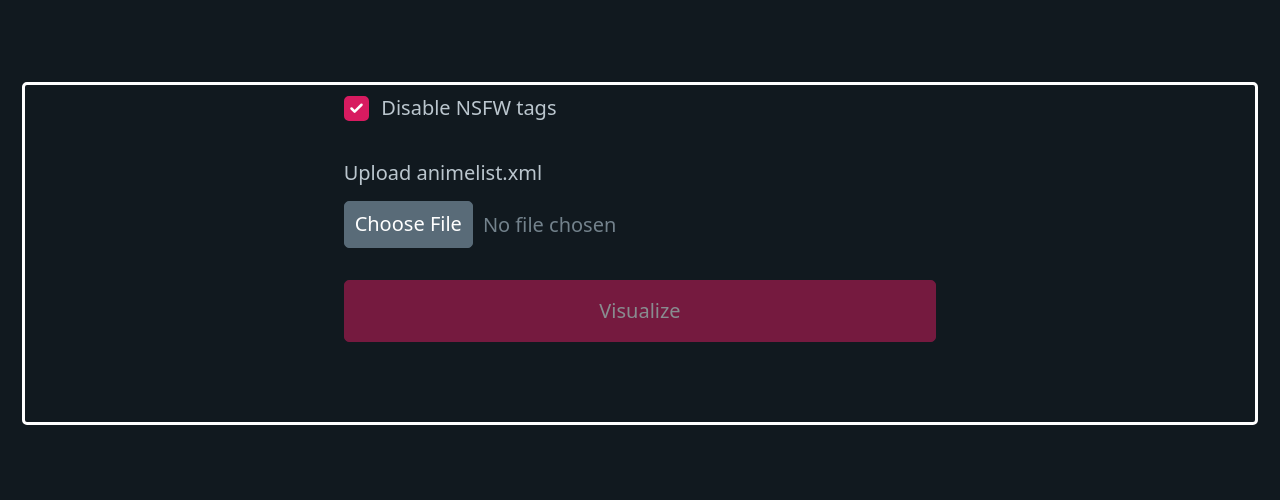
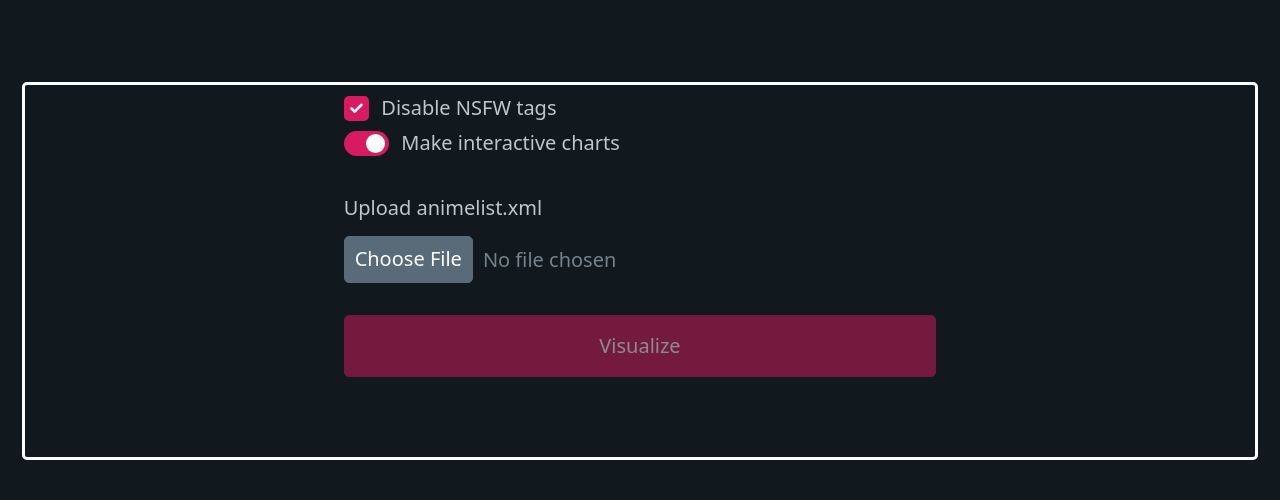
Before and after one commit to shravanasati/animeviz, a Flask app: page /visualize in a window 1280 px wide. Shown: the part 100-600 px from the top of the page. Run offline with Flask 3, Linux system fonts and the light colour scheme; parts of the project's set-up code (start-up, migrations or seed data) failed here and were passed over; some libraries are stand-ins or nearby versions.

Commit message:
add an interactive charts switch

```diff
--- a/app.py
+++ b/app.py
@@ -273,13 +273,20 @@ def visualize():
         abort(401, "captcha")
 
     disable_nsfw = request.form.get("disable_nsfw")
+    interactive_charts = request.form.get("interactive_charts")
     if not disable_nsfw:
         disable_nsfw = True
     else:
         disable_nsfw = disable_nsfw == "true"
+
+    if not interactive_charts:
+        interactive_charts = False
+    else:
+        interactive_charts = interactive_charts == "true"
+
     animelist_file = request.files.get("file")
 
-    opts = VisualizationOptions(disable_nsfw, False)
+    opts = VisualizationOptions(disable_nsfw, False, interactive_charts)
 
     if animelist_file:
         try:
--- a/static/scripts/form.js
+++ b/static/scripts/form.js
@@ -207,8 +207,10 @@ async function sendVisualizationRequest() {
 
 	// fetch form data and post it
 	let disableNSFW = document.getElementById("nsfw");
+	let interactiveCharts = document.getElementById("interactive");
 	const data = {
 		"disable_nsfw": disableNSFW.checked,
+		"interactive_charts": interactiveCharts.checked
 	}
 	let formdata = new FormData();
 	for (const key in data) {
--- a/templates/visualize.html
+++ b/templates/visualize.html
@@ -34,6 +34,11 @@
 				Disable NSFW tags
 			</label>
 
+			<label for="interactive">
+				<input type="checkbox" name="interactive" id="interactive" checked role="switch">
+				Make interactive charts
+			</label>
+
 			<br>
 
 			{% if current_user and current_user.is_authenticated %}
--- a/visualizer/drivers/base.py
+++ b/visualizer/drivers/base.py
@@ -17,6 +17,7 @@ class VisualizationOptions:
 
     disable_nsfw: bool
     count_upcoming: bool
+    interactive_charts: bool
 
 
 @dataclass(frozen=True)
```
